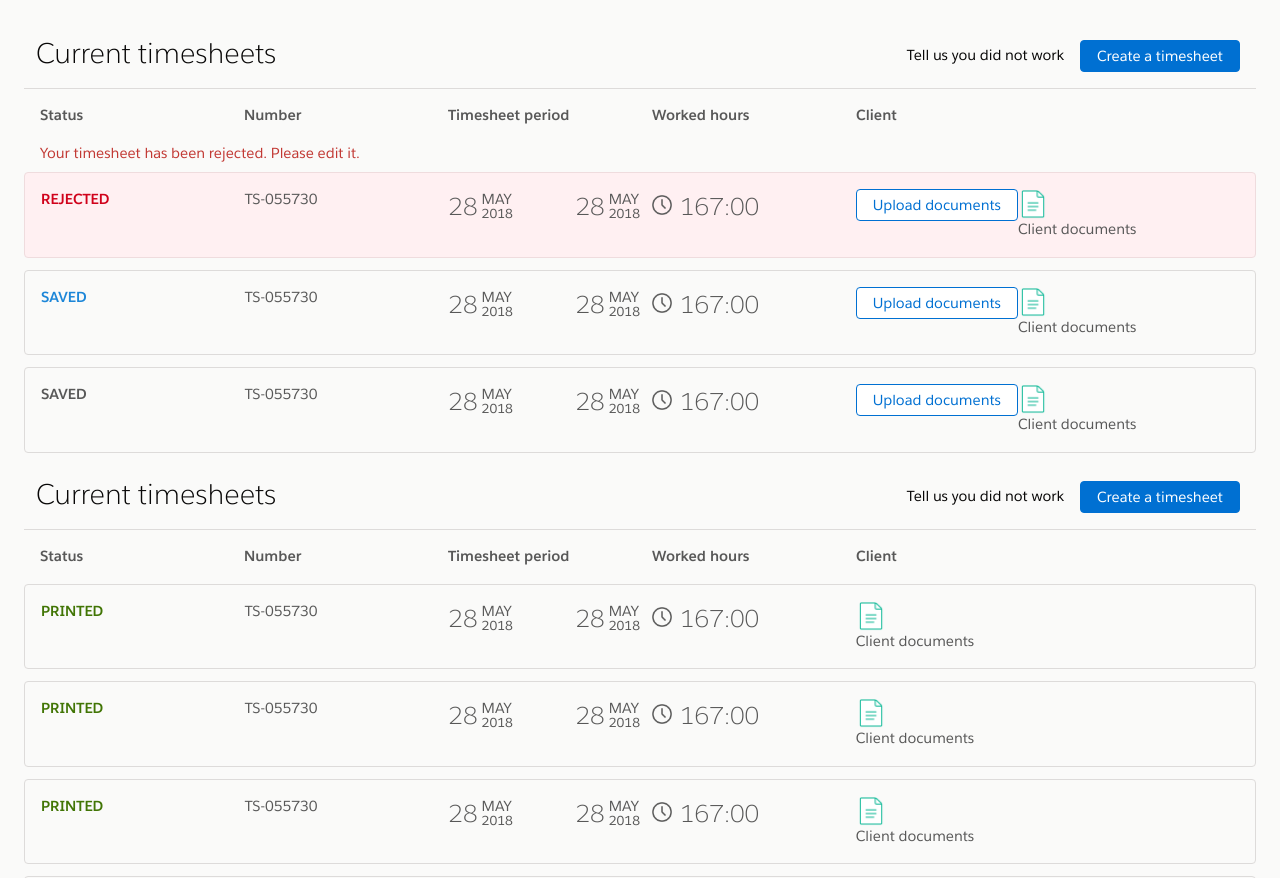
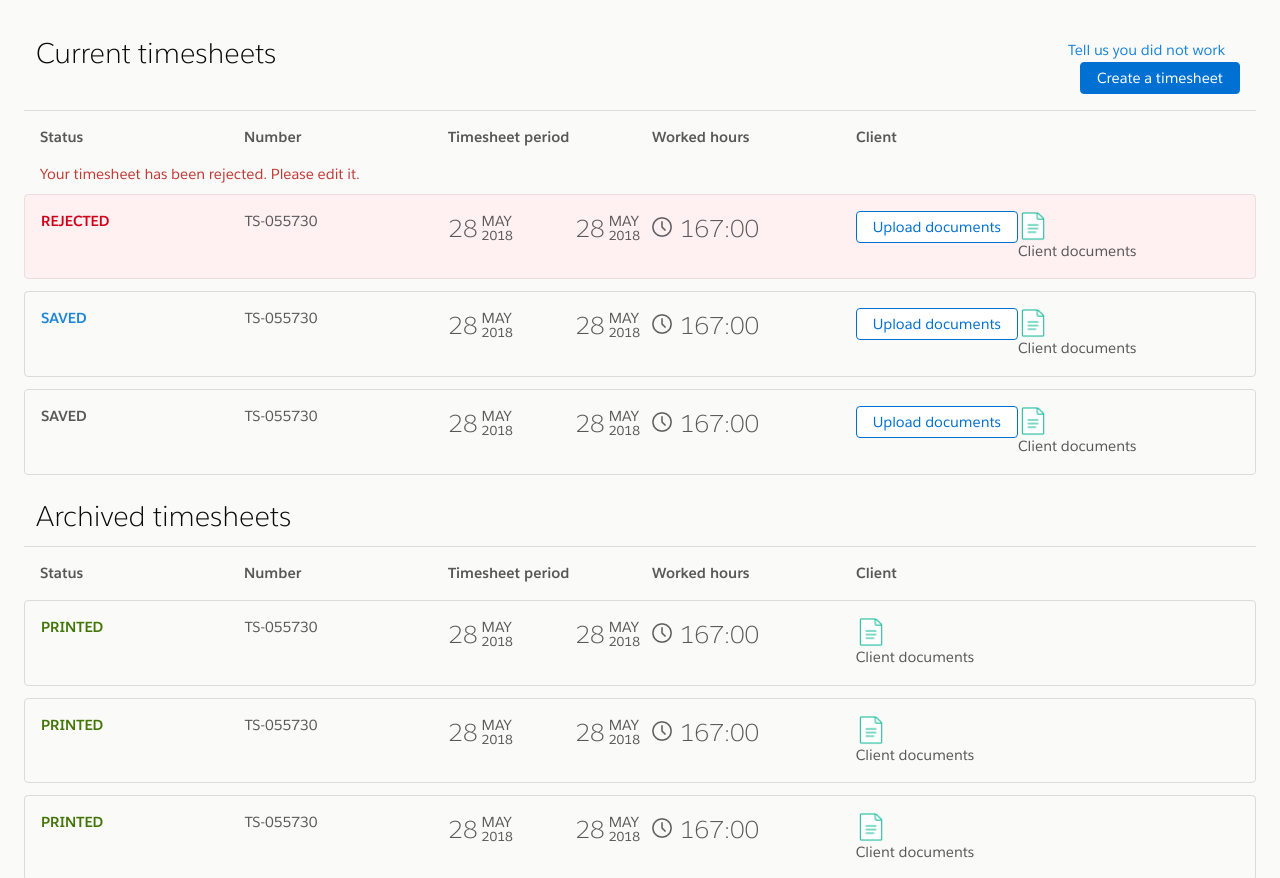
Before and after one commit to juvalverde/k2timesheet, a plain HTML site: page index.html in a window 1280 px wide. Shown: the top 878 px of the page. Drawn offline with Linux system fonts and the light colour scheme.

Commit message:
correcting title

```diff
--- a/index.html
+++ b/index.html
@@ -18,7 +18,7 @@
 								<p class="slds-text-heading_large">Current timesheets</p>
 							</div>
 							<div class="slds-float_right slds-p-around_medium">
-								Tell us you did not work
+								<div style="color:#1c86d8;">Tell us you did not work</div>
 								<button class="slds-button slds-button_brand slds-m-left_small">Create a timesheet</button>
 							</div>
 						</div>
@@ -278,11 +278,7 @@
 					<div class="slds-clearfix">
 						<div class="slds-clearfix">
 							<div class="slds-float_left slds-p-around_small">
-								<p class="slds-text-heading_large">Current timesheets</p>
-							</div>
-							<div class="slds-float_right slds-p-around_medium">
-								Tell us you did not work
-								<button class="slds-button slds-button_brand slds-m-left_small">Create a timesheet</button>
+								<p class="slds-text-heading_large">Archived timesheets</p>
 							</div>
 						</div>
 					</div>
```
